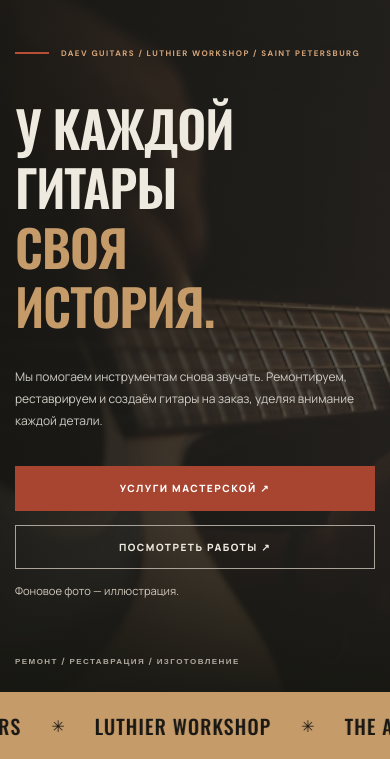
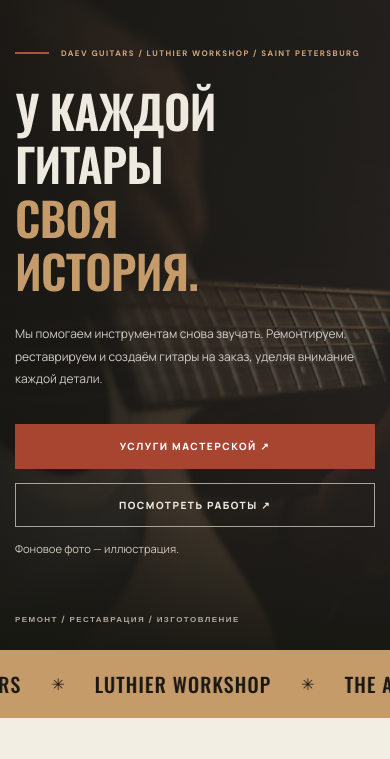
Before and after one commit to mendjicode/DAEV_GUITARS, a WordPress theme: template wordpress/daev-guitars/front-page.php in a window 390 px wide. Shown: the part 100-859 px from the top of the page. Run offline with PHP 8.4 and a stand-in for WordPress, Linux system fonts and the light colour scheme; the site name, menu and one post (Sample post) are stand-ins, and other content is empty; some libraries are stand-ins or nearby versions.

Commit message:
Fix oversized overlapping hero headline at desktop and mobile widths

```diff
--- a/wordpress/daev-guitars/assets/css/site.css
+++ b/wordpress/daev-guitars/assets/css/site.css
@@ -1430,3 +1430,10 @@ button:focus-visible {
   .hero-number strong { font-size: 34px; }
   .hero-copy h1 { font-size: clamp(68px, 8vw, 82px); }
 }
+
+
+/* Hero typography: keep all four lines readable without glyph/line collisions. */
+.hero-copy h1{font-size:clamp(60px,7vw,112px);line-height:1.13;letter-spacing:-.018em;margin:26px 0 24px;max-width:100%;overflow-wrap:normal}
+.hero-copy h1 span{line-height:inherit}
+@media(max-width:790px){.hero-copy h1{font-size:clamp(52px,10.8vw,83px);line-height:1.14;letter-spacing:-.02em;margin:26px 0 26px}}
+@media(max-width:420px){.hero-copy h1{font-size:clamp(46px,10.2vw,58px);line-height:1.16;letter-spacing:-.015em}}
```
